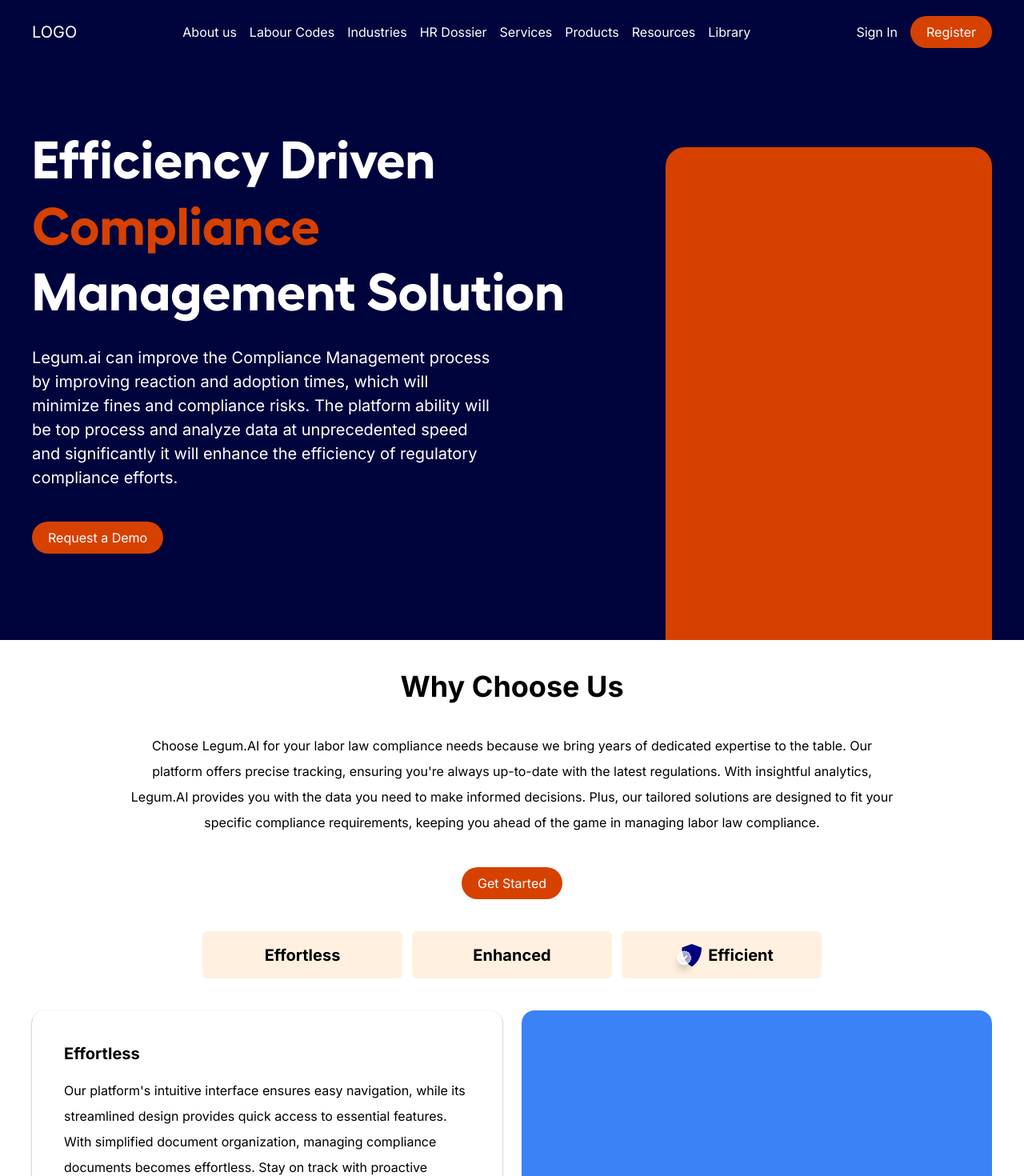
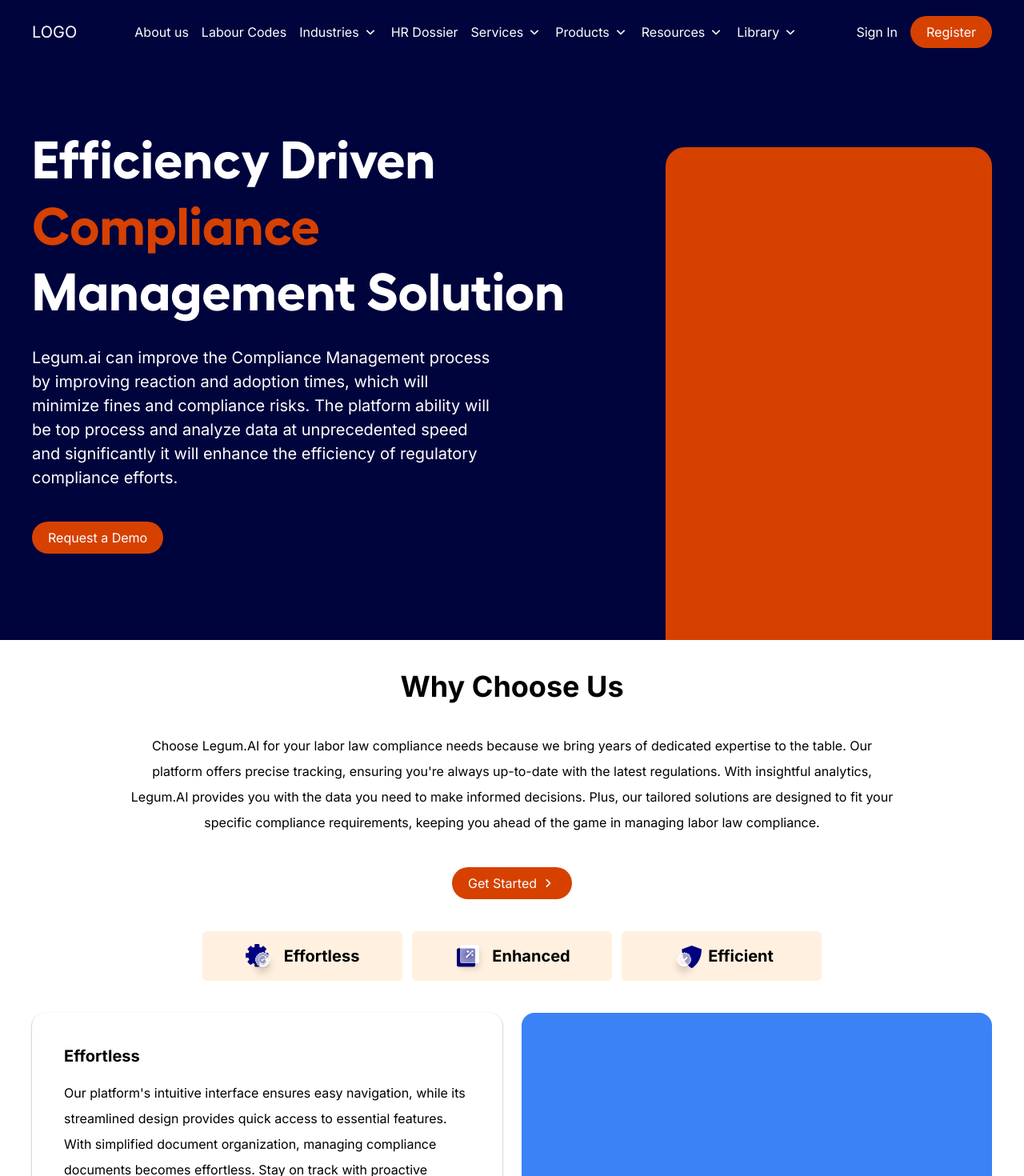
Before and after one commit to HrishikShaji/labor-law, a Next.js app: page /landing in a window 1280 px wide. Shown: the top 1470 px of the page at 80% size. Built offline with nearby package versions, Linux system fonts and the light colour scheme.

Commit message:
icons added

```diff
--- a/app/landing/components/Arrow.tsx
+++ b/app/landing/components/Arrow.tsx
@@ -1,9 +1,9 @@
-export const Arrow = () => {
+export const Arrow = ({ color = "white" }) => {
 	return (
 		<svg viewBox="0 0 18 18" fill="none" xmlns="http://www.w3.org/2000/svg">
 			<path
 				d="M5.25 7.5L9 11.25L12.75 7.5"
-				stroke="white"
+				stroke={color}
 				stroke-width="1.5"
 				stroke-linecap="round"
 				stroke-linejoin="round"
--- a/app/landing/components/Compliance.tsx
+++ b/app/landing/components/Compliance.tsx
@@ -1,3 +1,7 @@
+import { Indeed } from "./Indeed";
+import { Instagram } from "./Instagram";
+import { X } from "./X";
+
 export const Compliance = () => {
 	return (
 		<div className="px-5">
@@ -25,9 +29,15 @@
 						<h1>support@legumai.com</h1>
 					</div>
 					<div className="flex gap-6">
-            <div className="h-10 w-10 rounded-md bg-white"></div>
-            <div className="h-10 w-10 rounded-md bg-white"></div>
-            <div className="h-10 w-10 rounded-md bg-white"></div>
+						<div className=" w-12 ">
+							<Indeed />
+						</div>
+						<div className=" w-12 ">
+							<X />
+						</div>
+						<div className=" w-12 ">
+							<Instagram />
+						</div>
 					</div>
 				</div>
 			</div>
--- a/app/landing/components/Features.tsx
+++ b/app/landing/components/Features.tsx
@@ -1,4 +1,5 @@
 import Link from "next/link";
+import { Arrow } from "./Arrow";
 
 export const Features = () => {
 	return (
@@ -80,8 +81,11 @@
 						</div>
 					</div>
 				</div>
-        <button className="rounded-3xl px-5 py-2 border-black border-2">
+				<button className="rounded-3xl items-center flex gap-1 px-5 py-2 border-black border-2">
 					See All
+					<div className="w-5  -rotate-90">
+						<Arrow color="black" />
+					</div>
 				</button>
 			</div>
 		</div>
--- a/app/landing/components/Footer.tsx
+++ b/app/landing/components/Footer.tsx
@@ -1,4 +1,6 @@
 import Link from "next/link";
+import { Goto } from "./Goto";
+import { Legum } from "./Legum";
 
 export const Footer = () => {
 	return (
@@ -6,7 +8,9 @@
 			<div className="flex flex-col  h-full gap-6 text-[#00043C]">
 				<div className="flex  justify-evenly h-full gap-0">
 					<div className="flex flex-col gap-6 w-[20%]">
-						<h1 className="text-xl font-bold">Legum.ai</h1>
+						<div className="w-40">
+							<Legum />
+						</div>
 						<p className="text-sm ">
 							Lorem ipsum dolor sit amet, adipiscing elit. Donec tincidunt mi eu
 							enim semper accumsan.
@@ -48,8 +52,11 @@
 					<div className="h-[300px] w-[1px] bg-[#00043C]"></div>
 					<div className="flex flex-col gap-6 pl-10 pr-5">
 						<h1 className="text-xl font-bold">Help & Feedback</h1>
-						<button className="w-full py-3 rounded-md text-white bg-[#00043C]">
+						<button className="w-full items-center justify-between flex gap-1 p-3 rounded-md text-white bg-[#00043C]">
 							Contact Us
+							<div className="w-5">
+								<Goto />
+							</div>
 						</button>
 					</div>
 				</div>
--- a/app/landing/components/Indeed.tsx
+++ b/app/landing/components/Indeed.tsx
@@ -1,12 +1,6 @@
 export const Indeed = () => {
 	return (
-		<svg
-			width="80"
-			height="80"
-			viewBox="0 0 80 80"
-			fill="none"
-			xmlns="http://www.w3.org/2000/svg"
-		>
+		<svg viewBox="0 0 80 80" fill="none" xmlns="http://www.w3.org/2000/svg">
 			<rect x="0.5" y="0.5" width="79" height="79" rx="19.5" stroke="white" />
 			<path
 				d="M29.8828 26.002C29.8823 27.0629 29.4603 28.0801 28.7098 28.8298C27.9593 29.5796 26.9417 30.0005 25.8808 30C24.8199 29.9995 23.8027 29.5775 23.053 28.827C22.3032 28.0765 21.8823 27.0589 21.8828 25.998C21.8833 24.9371 22.3053 23.9199 23.0558 23.1702C23.8063 22.4204 24.8239 21.9995 25.8848 22C26.9457 22.0005 27.9629 22.4225 28.7127 23.173C29.4624 23.9235 29.8833 24.9411 29.8828 26.002ZM30.0028 32.962H22.0028V58.002H30.0028V32.962ZM42.6428 32.962H34.6828V58.002H42.5628V44.862C42.5628 37.542 52.1028 36.862 52.1028 44.862V58.002H60.0028V42.142C60.0028 29.802 45.8828 30.262 42.5628 36.322L42.6428 32.962Z"
--- a/app/landing/components/Instagram.tsx
+++ b/app/landing/components/Instagram.tsx
@@ -1,12 +1,6 @@
 export const Instagram = () => {
 	return (
-		<svg
-			width="80"
-			height="80"
-			viewBox="0 0 80 80"
-			fill="none"
-			xmlns="http://www.w3.org/2000/svg"
-		>
+		<svg viewBox="0 0 80 80" fill="none" xmlns="http://www.w3.org/2000/svg">
 			<rect x="0.5" y="0.5" width="79" height="79" rx="19.5" stroke="white" />
 			<rect x="0.5" y="0.5" width="79" height="79" rx="19.5" stroke="white" />
 			<g clip-path="url(#clip0_1918_5292)">
--- a/app/landing/components/Intro.tsx
+++ b/app/landing/components/Intro.tsx
@@ -1,4 +1,7 @@
+import { Arrow } from "./Arrow";
 import { Effiecient } from "./Efficient";
+import { Effortless } from "./Effortless";
+import { Enhanced } from "./Enhanced";
 
 export const Intro = () => {
 	return (
@@ -13,14 +16,23 @@
 				fit your specific compliance requirements, keeping you ahead of the game
 				in managing labor law compliance.
 			`}</p>
-			<button className="px-5 py-2 bg-[#D64100] text-white rounded-3xl">
+			<button className="px-5 flex gap-1 items-center py-2 bg-[#D64100] text-white rounded-3xl">
 				Get Started
+				<div className="w-5 -rotate-90">
+					<Arrow />
+				</div>
 			</button>
 			<div className="flex gap-3">
-				<button className="w-[250px] flex items-center justify-center gap-2 text-xl font-bold rounded-md bg-[#FFF0DF] p-3">
+				<button className="w-[250px] flex items-center justify-center gap-2 text-xl font-bold rounded-md bg-[#FFF0DF] ">
+					<div className="w-10 mt-4">
+						<Effortless />
+					</div>
 					Effortless
 				</button>
-				<button className="w-[250px] flex items-center justify-center gap-2 text-xl font-bold rounded-md bg-[#FFF0DF] p-3">
+				<button className="w-[250px] flex items-center justify-center gap-2 text-xl font-bold rounded-md bg-[#FFF0DF] ">
+					<div className="w-10 mt-2">
+						<Enhanced />
+					</div>
 					Enhanced
 				</button>
 				<button className="w-[250px] flex items-center justify-center gap-2 text-xl font-bold rounded-md bg-[#FFF0DF] ">
--- a/app/landing/components/Navbar.tsx
+++ b/app/landing/components/Navbar.tsx
@@ -1,4 +1,5 @@
 import Link from "next/link";
+import { Arrow } from "./Arrow";
 
 export const Navbar = () => {
 	return (
@@ -11,23 +12,38 @@
 				<div>
 					<Link href="/">Labour Codes</Link>
 				</div>
-				<div>
+				<div className="flex gap-1 items-center">
 					<Link href="/">Industries</Link>
+					<div className="w-5">
+						<Arrow />
+					</div>
 				</div>
 				<div>
 					<Link href="/">HR Dossier</Link>
 				</div>
-				<div>
+				<div className="flex gap-1 items-center">
 					<Link href="/">Services</Link>
+					<div className="w-5">
+						<Arrow />
+					</div>
 				</div>
-				<div>
+				<div className="flex gap-1 items-center">
 					<Link href="/">Products</Link>
+					<div className="w-5">
+						<Arrow />
+					</div>
 				</div>
-				<div>
+				<div className="flex gap-1 items-center">
 					<Link href="/">Resources</Link>
+					<div className="w-5">
+						<Arrow />
+					</div>
 				</div>
-				<div>
+				<div className="flex gap-1 items-center">
 					<Link href="/">Library</Link>
+					<div className="w-5">
+						<Arrow />
+					</div>
 				</div>
 			</div>
 			<div className="flex gap-4">
--- a/app/landing/components/Updates.tsx
+++ b/app/landing/components/Updates.tsx
@@ -1,12 +1,16 @@
 import Link from "next/link";
+import { Arrow } from "./Arrow";
 
 export const Updates = () => {
 	return (
 		<div className="h-full w-full p-10 flex flex-col gap-4">
 			<div className="flex w-full justify-between items-center">
 				<h1 className="text-[36px] font-bold">Compliance Updates</h1>
-        <button className="rounded-3xl px-5 py-2 border-black border-[1px]">
+				<button className="rounded-3xl flex gap-1 items-center px-5 py-2 border-black border-[1px]">
 					See All News & Updates
+					<div className="w-5  -rotate-90">
+						<Arrow color="black" />
+					</div>
 				</button>
 			</div>
 			<div className="flex gap-4">
```
Lines whose indentation alone changed are shown as unchanged.
